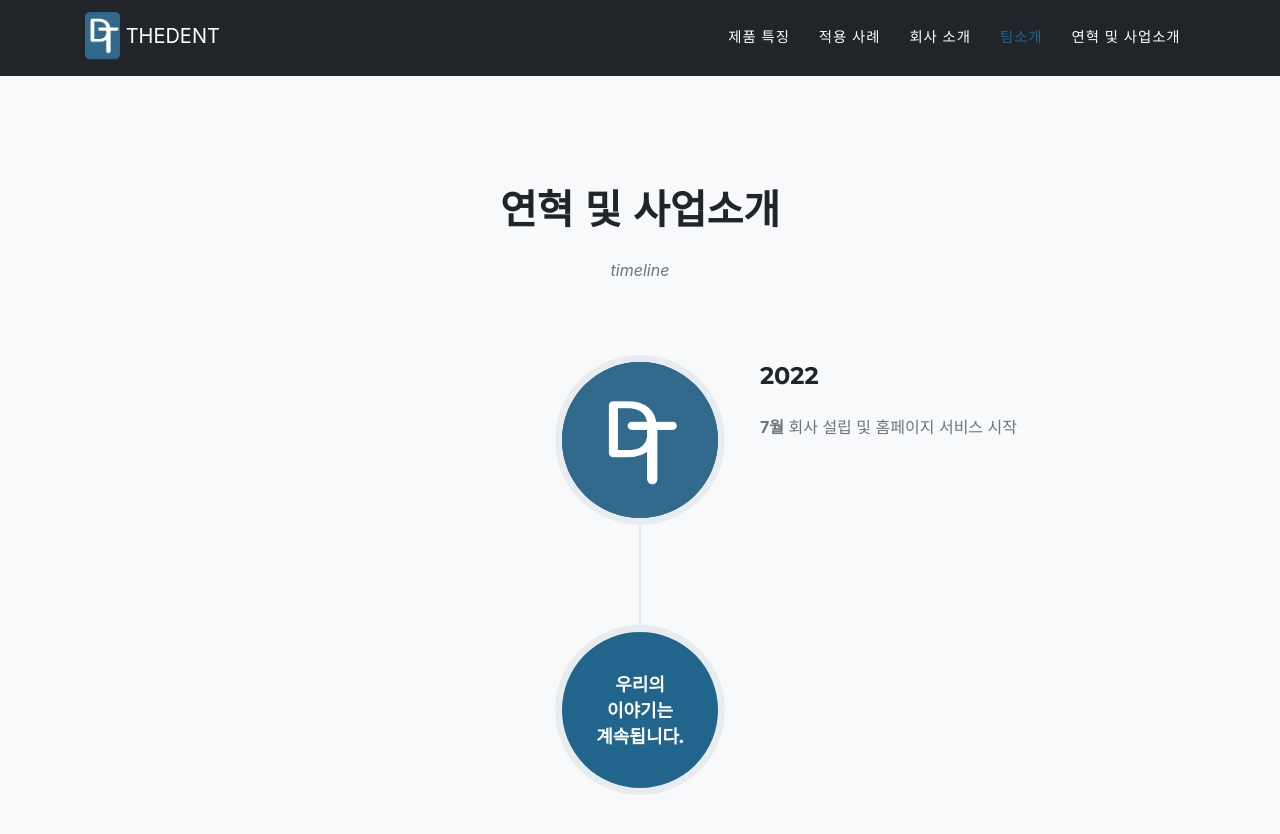
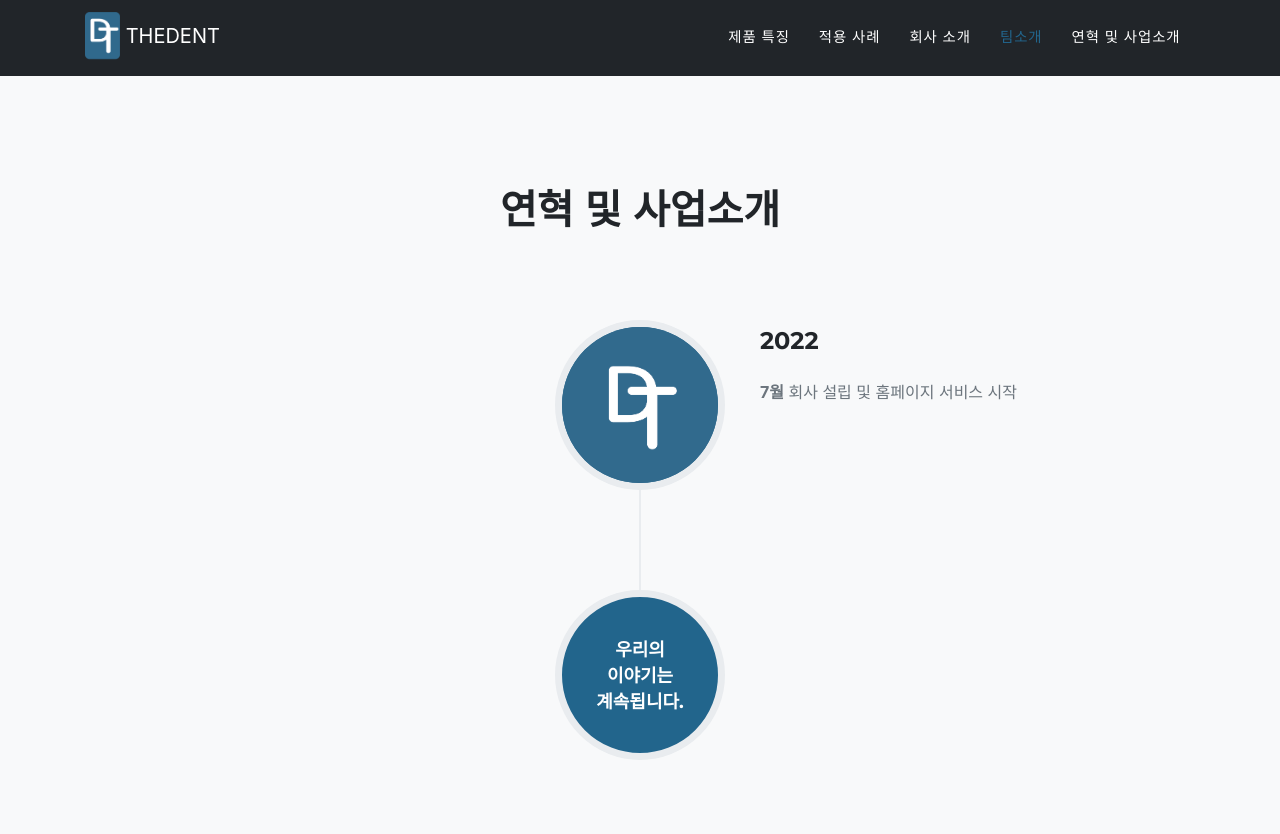
Before and after one commit to thedent-kr/thedent-kr.github.io, a Jekyll site: the page built from index.md, in a window 1280 px wide and 900 px high, scrolled down 3270 px. Shown: the top 834 px of the window. Built offline with Jekyll 4.4.1, drawn with Linux system fonts in a browser that asks for light colours; some web fonts are replaced.

Commit message:
Update timeline.html

```diff
--- a/_includes/timeline.html
+++ b/_includes/timeline.html
@@ -4,7 +4,7 @@
       <div class="row">
         <div class="col-lg-12 text-center">
           <h2 class="section-heading text-uppercase">{{ site.data.sitetext[site.locale].timeline.title | markdownify | default: "About" }}</h2>
-          <h3 class="section-subheading text-muted">{{ site.data.sitetext[site.locale].timeline.text | default: "timeline"}}</h3>
+          <h3 class="section-subheading text-muted">{{ site.data.sitetext[site.locale].timeline.text | default: ""}}</h3>
         </div>
       </div>
       <div class="row">
```
